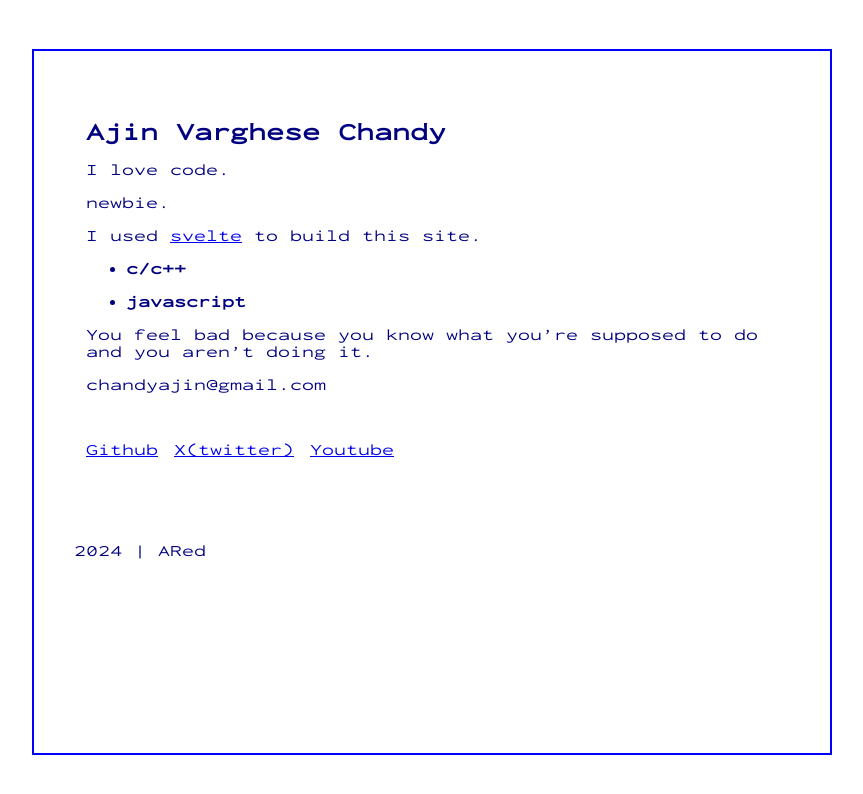
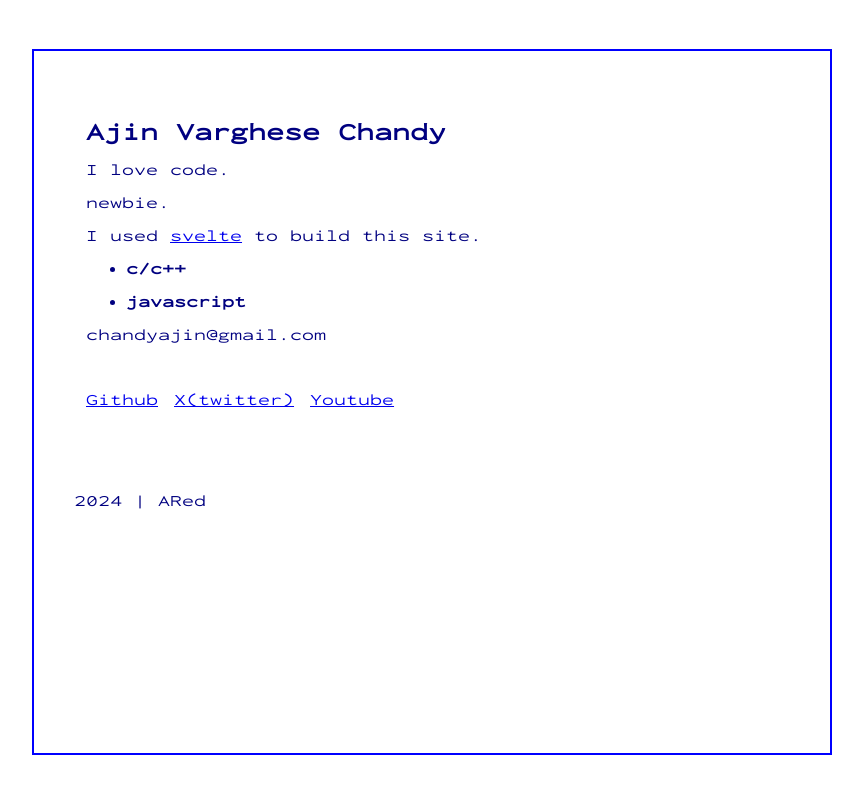
Before and after one commit to aajinn/0Ared, a SvelteKit app: page / in a window 1280 px wide. Shown: the top 794 px of the page, without its empty margins (208-1071 px from the left). Built offline with nearby package versions, Linux system fonts and the light colour scheme.

Commit message:
removed quote from content

```diff
--- a/src/routes/+page.svelte
+++ b/src/routes/+page.svelte
@@ -15,10 +15,6 @@
             <li><p>javascript</p></li>
         </b>
     </ul>
-    <p
-        >You feel bad because you know what you’re supposed to do and you aren’t
-        doing it.
-    </p>
     <p> chandyajin@gmail.com </p>
     <nav>
         <ul>
```
